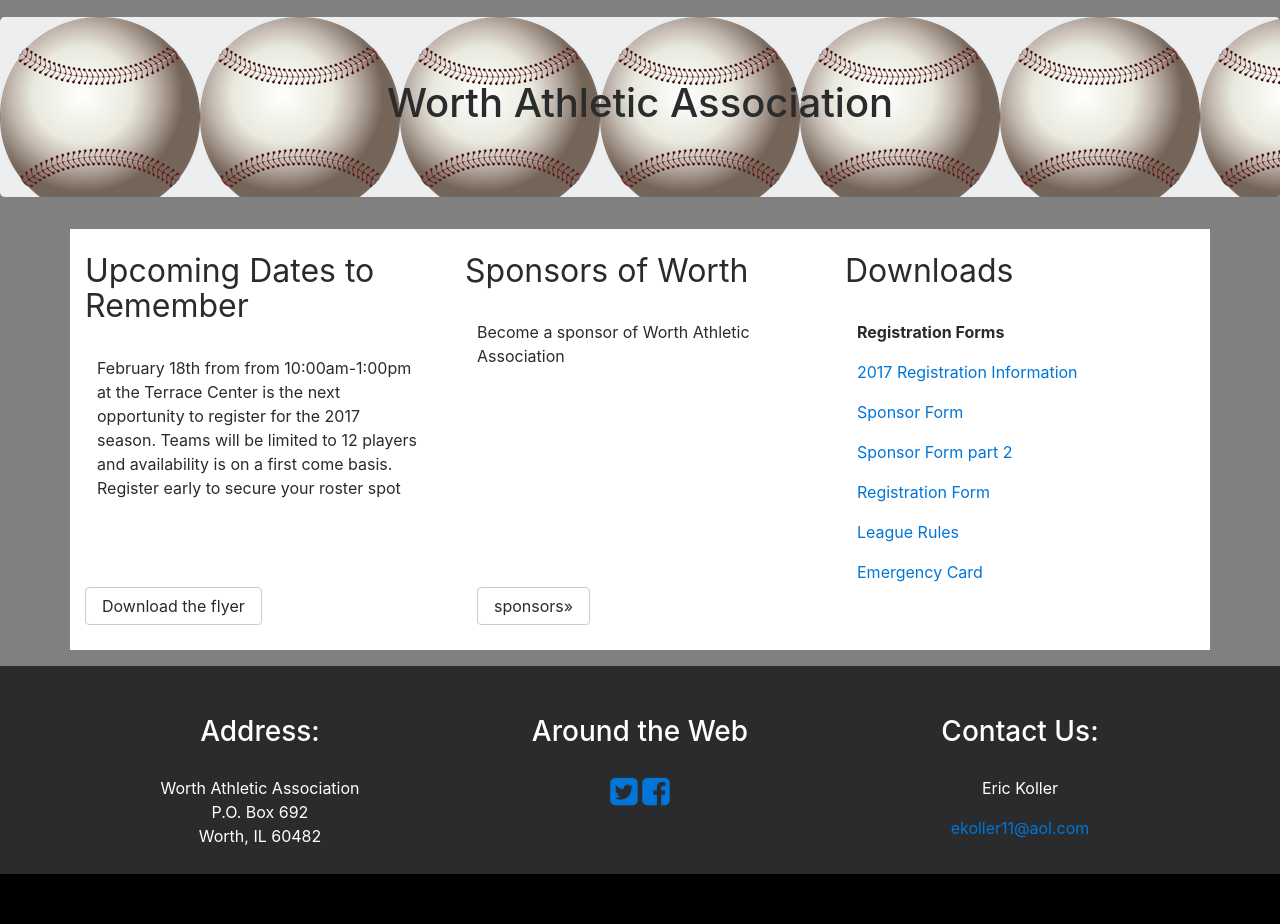
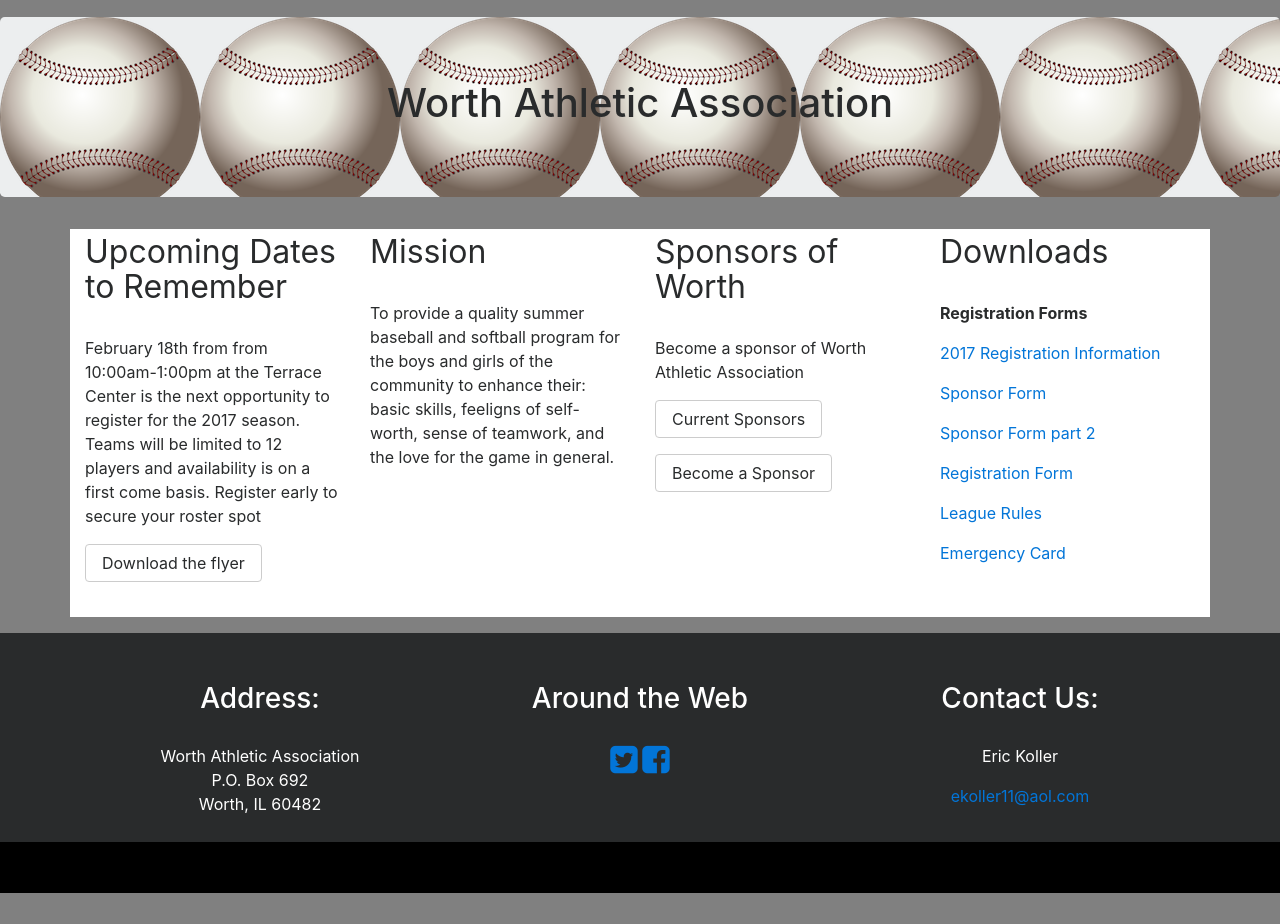
Before and after one commit to kolldavi/Web-Development, a PHP site: page /Leagues.html in a window 1280 px wide. Shown: the part 56-980 px from the top of the page. Run offline with PHP 8.4, Linux system fonts and the light colour scheme; some libraries are stand-ins or nearby versions.

Commit message:
added Mission

```diff
--- a/worthBaseball/Calendar.html
+++ b/worthBaseball/Calendar.html
@@ -54,7 +54,7 @@
       <div class="container marketing whiteBackGround">
         <div class="row featurette">
                 <div class="col-md-7 ">
-                  <h4>Please visit interleague website <a href="http://www.allprosoftware.net/swi2015">Here</a></h4><h4> or contact the director of your division for game dates</h4>
+                  <h4>Please visit interleague website <a href="http://www.allprosoftware.net/swi2015">Here</a> or contact the director of your division for game dates</h4>
                   </h4>
 
                   <ul>
--- a/worthBaseball/Leagues.html
+++ b/worthBaseball/Leagues.html
@@ -52,19 +52,25 @@
 
       <!-- Three columns of text below the carousel -->
       <div class="row">
-        <div class="col-lg-4">
+        <div class="col-lg-3">
           <h2>Upcoming Dates to Remember</h2><br />
           <p>February 18th from  from 10:00am-1:00pm at the Terrace Center is the next opportunity to register for the 2017 season. Teams will be limited to 12 players and availability is on a first come basis. Register early to secure your roster spot</p>
        <a href="img/FILE_1011.pdf" class="btn btn-secondary marketingBtn ">Download the flyer</a>
         </div><!-- /.col-lg-4 -->
-        <div class="col-lg-4">
+        <div class="col-lg-3">
+          <h2>Mission</h2><br />
+          <p>To provide a quality summer baseball and softball program for the boys and girls of the community to enhance their: basic skills, feeligns of self-worth, sense of teamwork, and the love for the game in general.</p>
+
+        </div>
+        <div class="col-lg-3">
 
         <h2>Sponsors of Worth</h2><br />
           <p>Become a sponsor of Worth Athletic Association </p>
 
-          <p><a class="btn btn-secondary marketingBtn" href="Sponsors.html" role="button">sponsors&raquo;</a></p>
+          <p><a class="btn btn-secondary marketingBtn" href="Sponsors.html" role="button">Current Sponsors</a></p>
+          <p><a class="btn btn-secondary marketingBtn" href="img/Sponor%20form2014part-2.pdf" role="button">Become a Sponsor</a></p>
         </div><!-- /.col-lg-4 -->
-        <div class="col-lg-4">
+        <div class="col-lg-3">
 
           <h2>Downloads</h2><br />
           <p>
--- a/worthBaseball/css/carousel.css
+++ b/worthBaseball/css/carousel.css
@@ -15,6 +15,7 @@ body {
 /* Carousel base class */
 .carousel {
   margin-bottom: 1rem;
+
 }
 /* Since positioning the image, we need to help out the caption */
 .carousel-caption {
@@ -26,6 +27,7 @@ margin-top: 25px;
 padding-top: 25px;
 margin-bottom: 25px;
 background-color: white;
+
 
 
 }
@@ -43,6 +45,7 @@ background-color: white;
   left: 0;
   min-width: 100%;
   height: 3rem;
+
 }
 
 .headerText{
@@ -61,6 +64,19 @@ background-color: white;
   margin-top: 1.2rem;
   margin-bottom: 1.2rem;
 
+
+}
+.marketing .col-lg-6{
+  text-align: left;
+  margin-top: 1.2rem;
+  margin-bottom: 1.2rem;
+}
+
+.marketing .col-lg-12{
+  text-align: center;;
+  margin-top: 1.2rem;
+  margin-bottom: 3rem;
+
 }
 .marketing h2 {
   font-weight: normal;
@@ -69,15 +85,16 @@ background-color: white;
   margin-right: .75rem;
   margin-left: .75rem;
 
+
 }
 .marketingBtn{
-position: absolute;
-bottom: -25px;
+
+bottom: -30px;
 }
 .marketing{
 
   padding-top: 5px;
-  padding-bottom: 30px;
+  padding-bottom: 35px;
 
 }
 
--- a/worthBaseball/index.html
+++ b/worthBaseball/index.html
@@ -8,7 +8,7 @@
     <meta name="author" content="">
     <!-- <link rel="icon" href="../../favicon.ico"> -->
 
-    <title>worth athletic association</title>
+    <title>Worth Athletic Association</title>
 
 
     <link rel="stylesheet" href="css/font-awesome/css/font-awesome.min.css">
@@ -127,7 +127,7 @@
                 <p>
                   Visit the registration page and download the 2016 Age Grid to find your child's league.
                 </p>
-                <a href="Leagues.html" class="btn btn-primary">READ MORE</a>
+                <a href="img/FILE_1011.pdf" class="btn btn-primary">READ MORE</a>
               </div>
           </div>
         </div>
```
Also changed, not shown: worthBaseball/Sponsors.html (+13 -0 lines).
